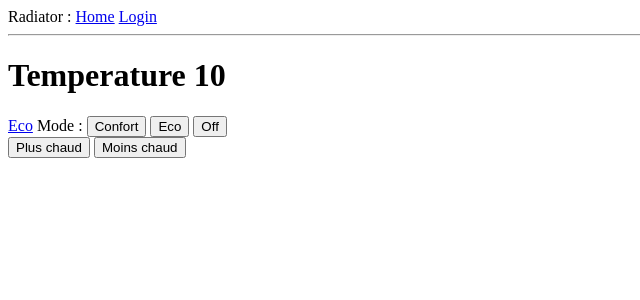
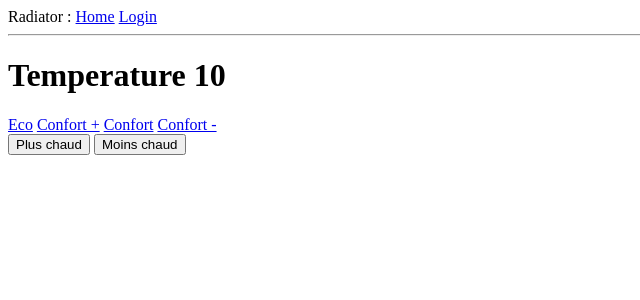
Before and after one commit to garfromDev/WebRadiator, a Flask app: template app/templates/index.html in a window 1280 px wide. Shown: the top 300 px of the page, without its empty margins (0-640 px from the left). Run offline with Flask 2, Linux system fonts and the light colour scheme; tables that the repository leaves empty hold one stand-in row (values such as "Sample post"); the template is opened without the code that fills it: values that come from a table or form of the project are taken from there, most other values are stand-ins (such as "Sample title", 1, 10 or a date in 2020).

Commit message:
les statut expirent le soir par défaut, début d'implémentation de la gestion des modes

```diff
--- a/app/routes.py
+++ b/app/routes.py
@@ -3,7 +3,7 @@ from flask import render_template, redirect, flash, url_for, request
 from flask_login import current_user, login_user, logout_user, login_required
 from werkzeug.urls import url_parse
 import random
-from .models import User
+from .models import User, UserInteraction
 
 from app.forms import LoginForm, RadiatorForm
 from Radiator.InsideCondition import InsideCondition
@@ -73,4 +73,7 @@ def logout():
 @login_required
 def mode(heating_mode):
     print("=== choosen heating mode : %s" % heating_mode)
+    if mode == "eco":
+        # écrire en base un userInteraction
+        usi = UserInteraction()
     return redirect(url_for('main_page'))
--- a/app/templates/index.html
+++ b/app/templates/index.html
@@ -6,7 +6,9 @@
  </h1>
 <div>
     <a href="{{ url_for('mode', heating_mode='eco') }}">Eco</a>
-    Mode : {{form.confort}} {{form.eco}} {{form.off}}
+    <a href="{{ url_for('mode', heating_mode='confort') }}">Confort +</a>
+    <a href="{{ url_for('mode', heating_mode='minus1') }}">Confort</a>
+    <a href="{{ url_for('mode', heating_mode='minus2') }}">Confort -</a>
 </div>
 <div>
     {{form.more_heat}} {{form.less_heat}}
```
Also changed, not shown: app/models.py (+5 -3 lines).
